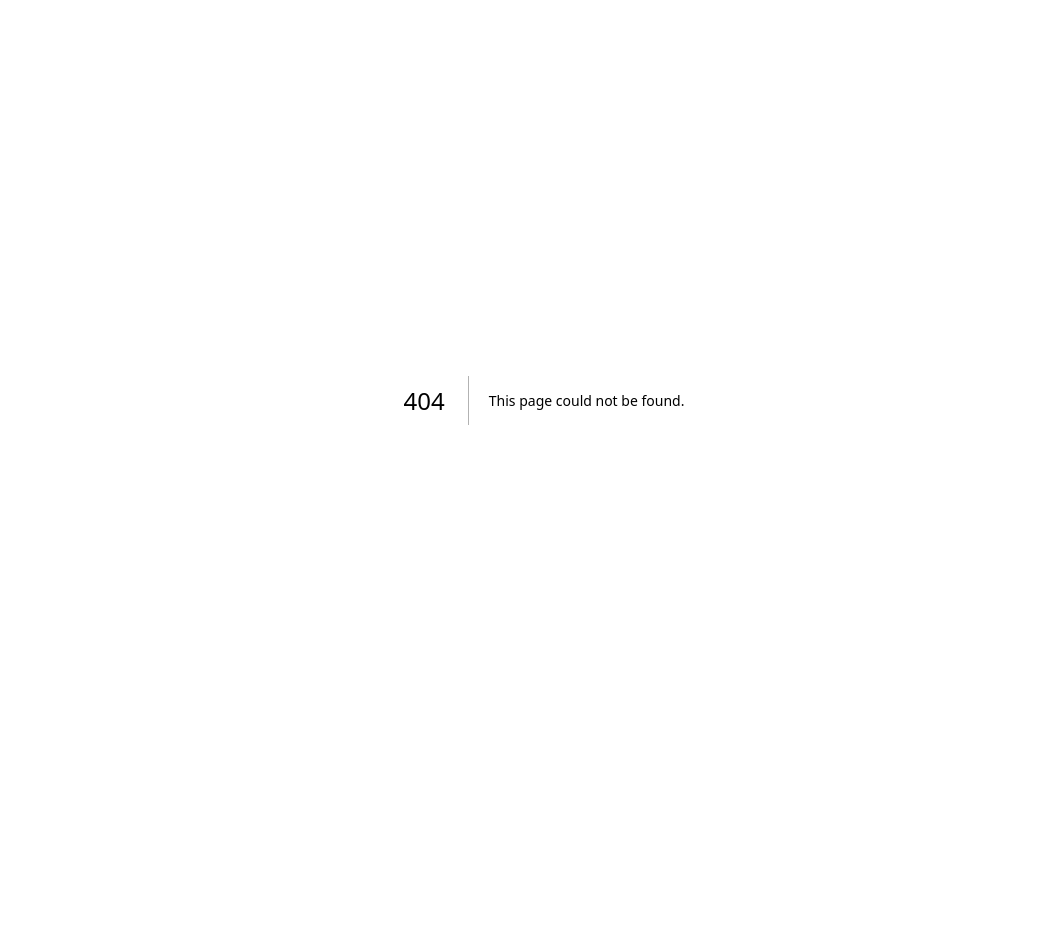
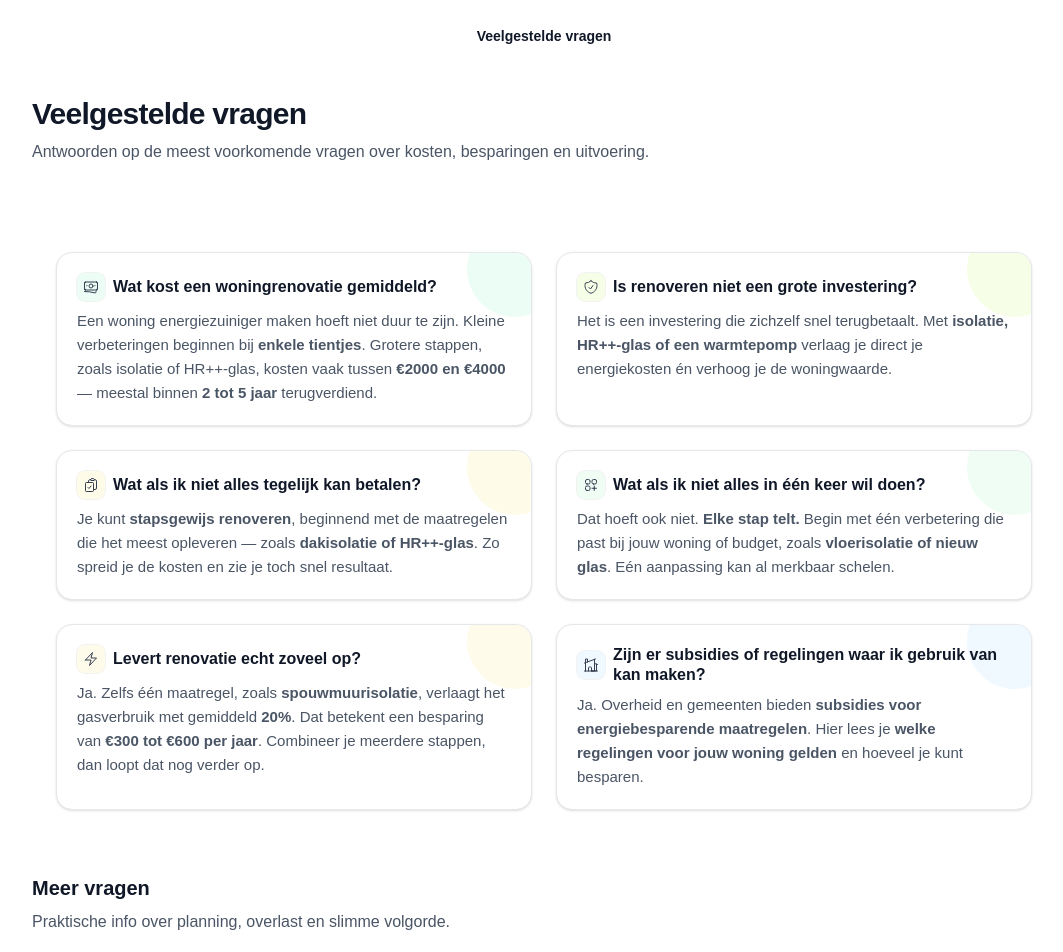
Before and after one commit to tjmichiels/renoveerjewoning, a Next.js app: page /faq in a window 1280 px wide. Before the commit this address had no page. Shown: the top 952 px of the page, without its empty margins (96-1159 px from the left). Before the commit the page ends 800 px from the top, so only its background shows below. Built offline with nearby package versions, Linux system fonts and the light colour scheme.

Commit message:
FAQ pagina aangemaakt en CTA verbeterd op homepage

```diff
--- a/app/components/FaqList.tsx
+++ b/app/components/FaqList.tsx
@@ -6,14 +6,14 @@ export type FaqIcon = React.ElementType;
 export type FaqEntry = {
     q: string;
     a: React.ReactNode;
-    Icon?: FaqIcon;          // optioneel: sommige FAQ’s hoeven geen icoon
+    Icon?: FaqIcon;
 };
 
 export default function FaqList({
                                     items,
                                     palette = palettes.indigoSkyEmerald,
                                     className = "",
-                                    columns = 2, // 1 of 2
+                                    columns = 2,
                                 }: {
     items: FaqEntry[];
     palette?: readonly string[];
--- a/app/components/Hero.tsx
+++ b/app/components/Hero.tsx
@@ -18,7 +18,7 @@ export default function Hero({
 }) {
     return (
         <section className="relative mx-auto max-w-4xl py-16 text-center">
-            <GradientBlob from={blob.from} via={blob.via} to={blob.to} />
+            <GradientBlob from={blob.from} via={blob.via} to={blob.to}/>
 
             <h1 className="text-5xl font-semibold tracking-tight text-balance text-gray-900 sm:text-6xl">
                 {title}
@@ -27,17 +27,20 @@ export default function Hero({
                 {subtitle}
             </p>
 
-            <QuickBenefits />
+            <QuickBenefits/>
 
-            <div className="mt-10 flex items-center justify-center gap-x-6">
+            <div className="mt-10 flex items-center justify-center gap-x-4">
                 <Link
                     href={ctaPrimary.href}
-                    className="rounded-md bg-indigo-600 px-3.5 py-2.5 text-sm font-semibold text-white shadow-xs hover:bg-indigo-500 focus-visible:outline-2 focus-visible:outline-offset-2 focus-visible:outline-indigo-600"
+                    className="rounded-full bg-gradient-to-r from-emerald-700 to-lime-600 px-6 py-3 text-sm font-semibold text-white shadow-md hover:opacity-90 hover:shadow-lg transition"
                 >
                     {ctaPrimary.label}
                 </Link>
                 {ctaSecondary && (
-                    <Link href={ctaSecondary.href} className="text-sm/6 font-semibold text-gray-900">
+                    <Link
+                        href={ctaSecondary.href}
+                        className="text-sm font-semibold text-gray-800 hover:text-emerald-700 flex items-center gap-1"
+                    >
                         {ctaSecondary.label} <span aria-hidden="true">→</span>
                     </Link>
                 )}
--- /dev/null
+++ b/app/content/navigation.ts
@@ -0,0 +1,3 @@
+export const NAV = [
+    { name: "Veelgestelde vragen", href: "/faq" },
+];
--- /dev/null
+++ b/app/faq/page.tsx
@@ -0,0 +1,36 @@
+// app/faq/page.tsx
+import Header from "../components/Header";
+import FaqList from "../components/FaqList";
+import { faqTopSix, faqMore } from "../content/faqs";
+import { palettes } from "../lib/theme";
+import { NAV } from "../content/navigation";
+
+export default function FaqPage() {
+    return (
+        <div className="bg-white">
+            <Header navigation={NAV} />
+
+            <main className="relative isolate min-h-screen px-6 pt-24 lg:px-8">
+                <header className="mx-auto max-w-5xl">
+                    <h1 className="text-3xl font-semibold tracking-tight text-gray-900">Veelgestelde vragen</h1>
+                    <p className="mt-2 text-gray-600">
+                        Antwoorden op de meest voorkomende vragen over kosten, besparingen en uitvoering.
+                    </p>
+                </header>
+
+                {/* Top 6 */}
+                <section id="top" aria-labelledby="top-heading" className="mx-auto max-w-5xl py-10 scroll-mt-24">
+                    <h2 id="top-heading" className="sr-only">Top 6 vragen</h2>
+                    <FaqList items={faqTopSix} palette={palettes.greenYellow} columns={2} />
+                </section>
+
+                {/* Meer */}
+                <section id="more" aria-labelledby="more-heading" className="mx-auto max-w-5xl pb-16 scroll-mt-24">
+                    <h2 id="more-heading" className="text-xl font-semibold text-gray-900 mb-2">Meer vragen</h2>
+                    <p className="text-gray-600 mb-4">Praktische info over planning, overlast en slimme volgorde.</p>
+                    <FaqList items={faqMore} palette={palettes.greenYellow} columns={2} />
+                </section>
+            </main>
+        </div>
+    );
+}
--- a/app/page.tsx
+++ b/app/page.tsx
@@ -2,45 +2,29 @@
 import Header from "./components/Header";
 import Hero from "./components/Hero";
 import FaqList from "./components/FaqList";
-import {faqMore, faqTopSix} from "./content/faqs";
+import { faqTopSix } from "./content/faqs";
 import { palettes } from "./lib/theme";
-
-const navigation = [
-  { name: "Placeholder", href: "#" },
-  { name: "Placeholder", href: "#" },
-  { name: "Placeholder", href: "#" },
-  { name: "Placeholder", href: "#" },
-];
+import { NAV } from "./content/navigation";
 
 export default function Home() {
   return (
       <div className="bg-white">
-        <Header navigation={navigation} />
+        <Header navigation={NAV} />
 
         <main className="relative isolate min-h-screen px-6 pt-14 lg:px-8">
           <Hero
               title="Weet je dat jouw woning je elk jaar honderden euro’s kan opleveren?"
               subtitle="In veel woningen verdwijnt tot een kwart van de warmte via muren, vloeren en ramen. Door te isoleren en oude installaties te vervangen, kun je elk jaar honderden euro’s besparen, terwijl je woning comfortabeler en duurzamer wordt."
               ctaPrimary={{ label: "Ik wil renoveren", href: "#" }}
-              ctaSecondary={{ label: "Vertel me meer", href: "#" }}
-              blob={{ from: "from-emerald-200", via: "via-yellow-200", to: "to-sky-200" }} // groen/geel tint
+              ctaSecondary={{ label: "Vertel me meer", href: "/faq#more" }}
+              blob={{ from: "from-emerald-200", via: "via-yellow-200", to: "to-sky-200" }}
           />
 
-          <section
-              aria-labelledby="faq"
-              className="mx-auto max-w-5xl py-12 sm:py-16"
-          >
-            <h2 id="faq" className="sr-only">
-              Veelgestelde vragen
-            </h2>
+          <section aria-labelledby="faq" className="mx-auto max-w-5xl py-12 sm:py-16">
+            <h2 id="faq" className="sr-only">Veelgestelde vragen</h2>
 
             <FaqList
                 items={faqTopSix}
-                palette={palettes.greenYellow}
-                columns={2}
-            />
-            <FaqList
-                items={faqMore}
                 palette={palettes.greenYellow}
                 columns={2}
             />
```
